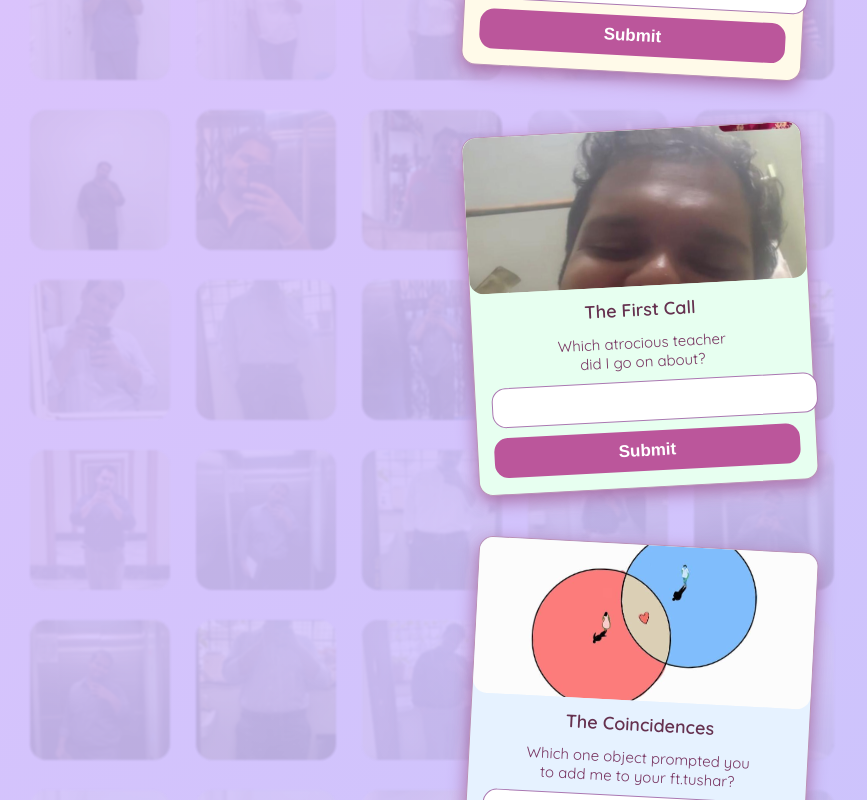
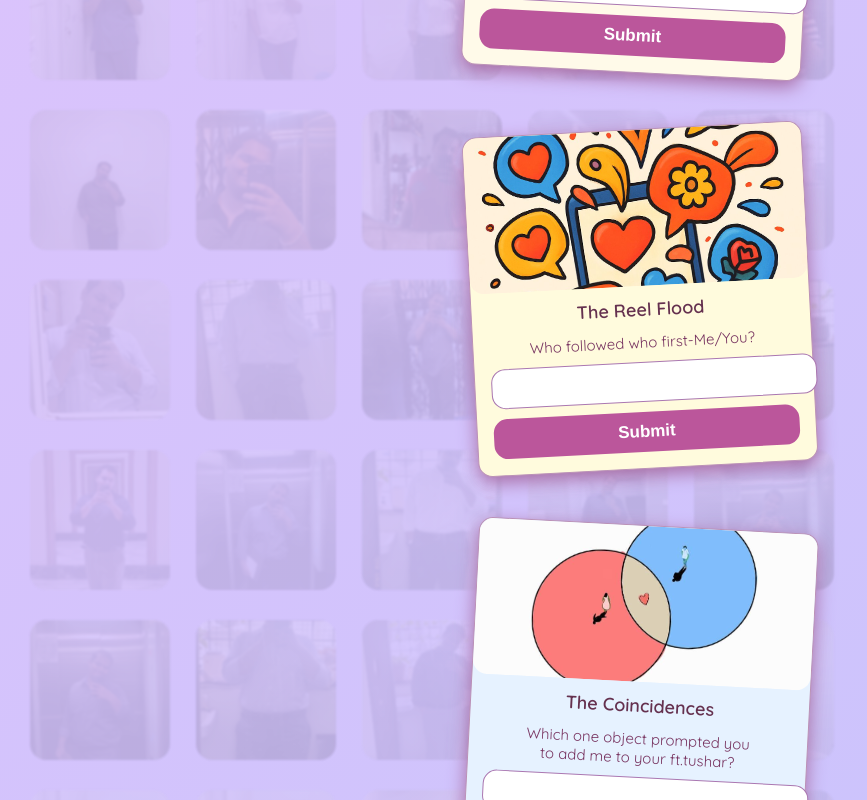
Before and after one commit to sruthidevk/test, a React (Create React App) app: page / in a window 1280 px wide. Shown: the part 800-1600 px from the top of the page, without its empty margins (0-867 px from the left). Built offline with nearby package versions, Linux system fonts and the light colour scheme.

Commit message:
Update Polaroid milestones questions and content

```diff
--- a/src/App.js
+++ b/src/App.js
@@ -33,27 +33,35 @@ const polaroids = [
   },
   {
     title: "The Official Number Exchange Upgrade",
-    memory: "I know Instagram was huge-er this just came naturally",
+    memory: "I know Instagram was huge-er this just came naturally\nnever forgetting that you ignored me for 2 whole days\nI WAS DYING FOR YOU TO FIGURE IT OUT",
     quizQuestion: "Whats my number?",
     quizAnswer: "9440992807",
     img: "/number.jpg",
     theme: { icon: faLaugh, overlay: "#fffae9", sticker: "😇", confetti: "#ffe138", emojiUnder: "🩷" },
   },
   {
-    title: "The First Call",
-    memory: "The very beginning of the never ending sodhi.",
-    quizQuestion: "Which atrocious teacher\ndid I go on about?",
-    quizAnswer: "Asha",
-    img: "/call.jpg",
-    theme: { icon: faSeedling, overlay: "#e7fff0", sticker: "💌", confetti: "#b2dfdb", emojiUnder: "💗" },
+    title: "The Reel Flood",
+    memory: "The chocolate cake and baby reels flood to be precise\nVery enthusiastic we were.",
+    quizQuestion: "Who followed who first-Me/You?",
+    quizAnswer: "You",
+    img: "/reel.jpg",
+    theme: { icon: faGift, overlay: "#fffbdd", sticker: "🎎", confetti: "#fddb64", emojiUnder: "🍰" },
   },
   {
     title: "The Coincidences",
-    memory: "Cmon you were almost scared of me.",
+    memory: "Cmon you were almost scared of me\nI figured you out waaay early",
     quizQuestion: "Which one object prompted you\nto add me to your ft.tushar?",
     quizAnswer: "nosepin",
     img: "/coincidence.jpg",
     theme: { icon: faCloud, overlay: "#e6f2ff", sticker: "😌", confetti: "#b9c6e7", emojiUnder: "❣️" },
+  },
+  {
+    title: "Flower Firsts",
+    memory: "consider myself ridiculously lucky to get Tushar’s first ever flowers\nalso getting taunted by school kids on a bus? never happened before.",
+    quizQuestion: "What flower did I get you?",
+    quizAnswer: "lotus",
+    img: "/flowers.jpg",
+    theme: { icon: faPalette, overlay: "#e6ffed", sticker: "🌷", confetti: "#b0e8c6", emojiUnder: "🌺" },
   },
   {
     title: "The First Date",
@@ -65,111 +73,95 @@ const polaroids = [
   },
   {
     title: "The Second Meet",
-    memory: "Well. Technically 2nd. If this didn’t make it that obvious - I WAS DOWN BAD",
+    memory: "Well. Technically 2nd. If this didn’t make it that obvious - I WAS DOWN BAD\nSruthi’s one for grand gestures\n^cries at the smallest of things",
     quizQuestion: "Why was I supposedly there?",
     quizAnswer: "Airtel Office",
     img: "/memory6.jpg",
     theme: { icon: faLaugh, overlay: "#fbeaff", sticker: "🔄", confetti: "#d7bde2", emojiUnder: "🥹" },
   },
   {
-    title: "The Golden Era",
-    memory: "Adhe Bangaram Era. Your first ever nickname.\nPretty sure Tuthi came later",
-    quizQuestion: "What do you like most\nto be called?",
-    quizAnswer: "shouldnt have a fav",
-    img: "/nickname.jpg",
-    theme: { icon: faPalette, overlay: "#ffeaea", sticker: "💫", confetti: "#fb8876", emojiUnder: "🍀" },
-  },
-  {
     title: "Spotify Official",
-    memory: "89 percent. Not bad. Spotify approved that we could be couple goals",
+    memory: "89 percent. Not bad. Spotify approved that we could be couple goals\nand you still weren’t satisfied.",
     quizQuestion: "How much was the match percent?",
     quizAnswer: "89",
     img: "/spotify.jpg",
     theme: { icon: faMusic, overlay: "#eaffec", sticker: "🎶", confetti: "#93e9be", emojiUnder: "🎵" },
   },
   {
-    title: "The Reel Flood",
-    memory: "The chocolate cake and baby reels flood to be precise\nVery enthusiastic we were.",
-    quizQuestion: "",
-    quizAnswer: "cake",
-    img: "/reel.jpg",
-    theme: { icon: faGift, overlay: "#fffbdd", sticker: "🎎", confetti: "#fddb64", emojiUnder: "🍰" },
-  },
-  {
-    title: "The One Year Mark",
-    memory: "One year since Sruthi came into your life. What more would you have asked for.",
-    quizQuestion: "",
-    quizAnswer: "year",
-    img: "/memory10.jpg",
-    theme: { icon: faCameraRetro, overlay: "#e0f4ff", sticker: "🫀", confetti: "#44b3ee", emojiUnder: "🎉" },
-  },
-  {
     title: "Saree",
-    memory: "The first time you saw me in a saree... your reaction was priceless!",
-    quizQuestion: "What was the colour of the saree?",
+    memory: "Who even puts on a saree for no reason\notherthan just a RANDO saying it\nSRUTHI DOES!",
+    quizQuestion: "What was the colour of the first saree\nI ever wore FOR YOU?",
     quizAnswer: "orange",
     img: "/saree.jpg",
     theme: { icon: faGift, overlay: "#ffe6f0", sticker: "🥻", confetti: "#e15d87", emojiUnder: "🎀" },
   },
   {
+    title: "Meenu",
+    memory: "The first person to know my Tusha.\nI was half afraid you’d like her more ",
+    img: "/meenu.jpg",
+    quizQuestion: "What did Meenu first call you?",
+    quizAnswer: "tuchar",
+    theme: { icon: faLaugh, overlay: "#fff9f7", sticker: "🐱", confetti: "#ffa25c", emojiUnder: "🐯" },
+  },
+  {
+    title: "The Golden Era",
+    memory: "Adhe Bangaram Era. Your first ever nickname.\nPretty sure Tuthi came later",
+    quizQuestion: "What do you like most\nto be called by me?",
+    quizAnswer: "shouldnt have a fav",
+    img: "/nickname.jpg",
+    theme: { icon: faPalette, overlay: "#ffeaea", sticker: "💫", confetti: "#fb8876", emojiUnder: "🍀" },
+  },
+  {
     title: "Flo Official",
-    memory: "Flo, always there with those soft paws and those big eyes.",
+    memory: "Tushar being persistent ^with a ton of breaks\nand Sruthi had to give in",
     quizQuestion: "My average period lasts how many days?",
     quizAnswer: "five",
     img: "/flo.jpg",
     theme: { icon: faStar, overlay: "#f3f8de", sticker: "🐾", confetti: "#b7d996", emojiUnder: "🐶" },
   },
   {
+    title: "Handwriting",
+    memory: "Too bad I didnt see it before.\nNow I’m in too deep to get away from that\nABSTRACT MODERN ART ",
+    quizQuestion: "What is that style\nyou write in called?",
+    quizAnswer: "ANYTHING BUT CURSIVE",
+    img: "/handwriting.jpg",
+    theme: { icon: faFeatherAlt, overlay: "#ecfaff", sticker: "✍️", confetti: "#67cdf0", emojiUnder: "✒️" },
+  },
+  {
     title: "Childhood Pictures",
-    memory: "Sharing childhood stories and little snapshots… pure nostalgia.",
-    quizQuestion: "Who te?",
-    quizAnswer: "childhood",
+    memory: "HOW CAN I EVER BE MAD AT YOU AFTER LOOKING AT PANDU.\nemotionally manipulated by that cute face",
+    quizQuestion: "What colour garland\nwas my Pandu wearing\nin you know what?",
+    quizAnswer: "red",
     img: "/child.jpg",
     theme: { icon: faCameraRetro, overlay: "#eaf5ff", sticker: "🧒", confetti: "#749ee8", emojiUnder: "📸" },
   },
   {
+    title: "ChatGPT Official",
+    memory: "You gyatt a tech-savvy gurll. Thank your stars atleast one of us is.",
+    quizQuestion: "I converted a few pictures of us into\na certain style - what style?",
+    quizAnswer: "Ghibli",
+    img: "/stickers.jpg",
+    theme: { icon: faLaugh, overlay: "#f6ffe6", sticker: "✨", confetti: "#d0f870", emojiUnder: "✨" },
+  },
+  {
     title: "Ludo",
-    memory: "Those epic ludo battles — let’s be honest, I win more 😉",
+    memory: "You killed me. Champesaavu nannu\nHOW COULD YOU🥹",
     quizQuestion: "What was my Player name?",
     quizAnswer: "Tushar-always wanted you to win. That’s a lie.",
     img: "/ludo.jpg",
     theme: { icon: faStar, overlay: "#fcfbec", sticker: "🎲", confetti: "#ffe773", emojiUnder: "🎲" },
   },
   {
-    title: "Handwriting",
-    memory: "How you adore my handwriting, and those secret notes.",
-    quizQuestion: "What is that style\nyou write in called?",
-    quizAnswer: "ANYTHING BUT CURSIVE",
-    img: "/handwriting.jpg",
-    theme: { icon: faFeatherAlt, overlay: "#ecfaff", sticker: "✍️", confetti: "#67cdf0", emojiUnder: "✒️" },
-  },
-  {
     title: "Keychain",
-    memory: "The first cute keychain you gifted — always on my bag!",
-    quizQuestion: "What is the colour of the\ninner rotating part you lost?",
+    memory: "No matter the X number of coincidences.\nthis shocked me the most\nNow you know why I had to bring it up.",
+    quizQuestion: "What was the colour of the\ninner rotating part you lost?",
     quizAnswer: "green",
     img: "/keychain.jpg",
     theme: { icon: faGift, overlay: "#ffe6ff", sticker: "🔑", confetti: "#e789d6", emojiUnder: "🔑" },
   },
   {
-    title: "Meenu",
-    memory: "Meenu and her legendary Maggi orders, the trio never fails.",
-    img: "/meenu.jpg",
-    quizQuestion: "What did Meenu first call you?",
-    quizAnswer: "tuchar",
-    theme: { icon: faLaugh, overlay: "#fff9f7", sticker: "🐱", confetti: "#ffa25c", emojiUnder: "🐯" },
-  },
-  {
-    title: "Ties",
-    memory: "All those matching ties, so dapper — and hilarious!",
-    quizQuestion: "What was the major colour\nin the Satya Paul tie?",
-    quizAnswer: "yellow",
-    img: "/tie.jpg",
-    theme: { icon: faStar, overlay: "#e6f4ff", sticker: "👔", confetti: "#7bb6ea", emojiUnder: "👔" },
-  },
-  {
-    title: "ROUND 2 YAYYII",
-    memory: "The moment it became official — signed, sealed, delivered.",
+    title: "Familiar in the best way\n2nd round of anandam",
+    memory: "I missed you teribbly the moment you were out of sight.\nThats when I realised my best days with you\ncome with withdrawl syndrome called YOU. ",
     quizQuestion: "Name the place we did our first painting",
     quizAnswer: "artgram",
     img: "/seal.jpg",
@@ -177,37 +169,38 @@ const polaroids = [
   },
   {
     title: "Movie",
-    memory: "Our first movie date, popcorn fights and all.",
-    quizQuestion: "Which movie did we even watch Tushar?",
+    memory: "NEVER has Sruthi thought shed watch a TELUGU DUBBED ANIMATED 3D movie\nWITHOUT her specs. That happened.",
+    quizQuestion: "Which movie did we even watch\nthe first time Tushar?",
     quizAnswer: "Mufasa",
     img: "/movie.jpg",
     theme: { icon: faStar, overlay: "#e6eaff", sticker: "🍿", confetti: "#a7aae7", emojiUnder: "🎬" },
   },
   {
-    title: "Flowers",
-    memory: "Whenever you give me flowers, it’s a new day for my heart.",
-    quizQuestion: "What flower did I get you?",
-    quizAnswer: "lotus",
-    img: "/flowers.jpg",
-    theme: { icon: faPalette, overlay: "#e6ffed", sticker: "🌷", confetti: "#b0e8c6", emojiUnder: "🌺" },
+    title: "Ties",
+    memory: "The only reason I got them that day\nwas to actually show\nHOW much I believe in you. Always.",
+    quizQuestion: "What was the major colour\nin the Satya Paul tie?",
+    quizAnswer: "yellow",
+    img: "/tie.jpg",
+    theme: { icon: faStar, overlay: "#e6f4ff", sticker: "👔", confetti: "#7bb6ea", emojiUnder: "👔" },
   },
   {
     title: "Maggi",
-    memory: "Late night maggi and stolen bites, it’s our guilty pleasure.",
+    memory: "Given our contrast in maggi and pani puri style made me rethink for a second\nbut nothing no matter how huge\ncan convince me otherwise.",
     quizQuestion: "Who makes better Maggi?",
     quizAnswer: "ME.ME.ME.",
     img: "/maggi.jpg",
     theme: { icon: faGift, overlay: "#eae1ff", sticker: "🍜", confetti: "#cbadf0", emojiUnder: "🍜" },
   },
   {
-    title: "ChatGPT Official",
-    memory: "Collecting cute stickers for every notebook. Each one is part of our story.",
-    quizQuestion: "I converted a few pictures into\na certain style - what style?",
-    quizAnswer: "Ghibli",
-    img: "/stickers.jpg",
-    theme: { icon: faLaugh, overlay: "#f6ffe6", sticker: "✨", confetti: "#d0f870", emojiUnder: "✨" },
+    title: "The One Year Mark",
+    memory: "One year since Sruthi came into your life. What more would you have asked for.",
+    quizQuestion: "ARE YOU HAPPY",
+    quizAnswer: "IM SORRY.YOU DONT HAVE TO DO BETTER\nYOU ALREADY ARE THE BEST💝",
+    img: "/memory10.jpg",
+    theme: { icon: faCameraRetro, overlay: "#e0f4ff", sticker: "🫀", confetti: "#44b3ee", emojiUnder: "🎉" },
   },
 ];
+
 
 function FadedBackground() {
   const imgSize = 140;
```
